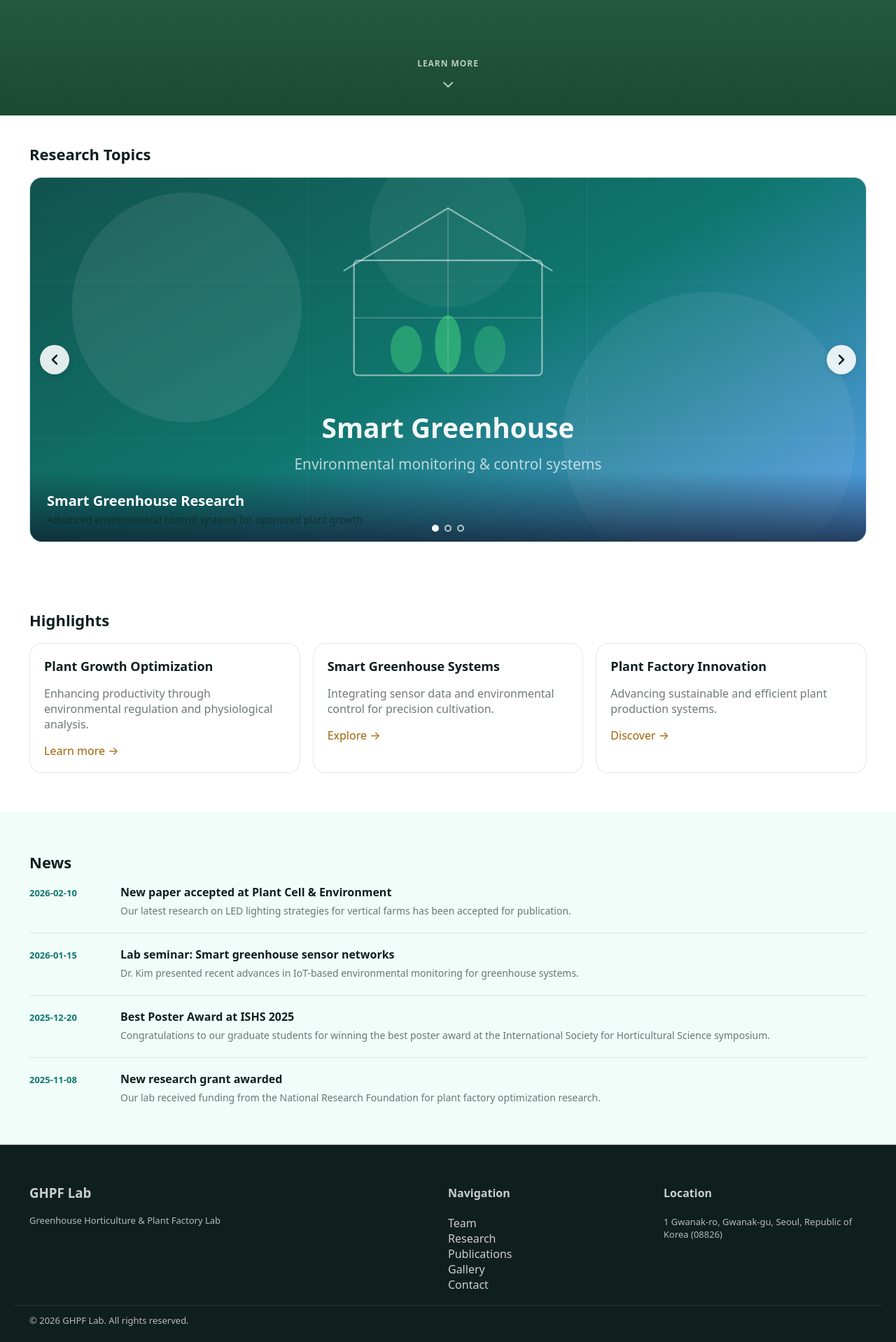
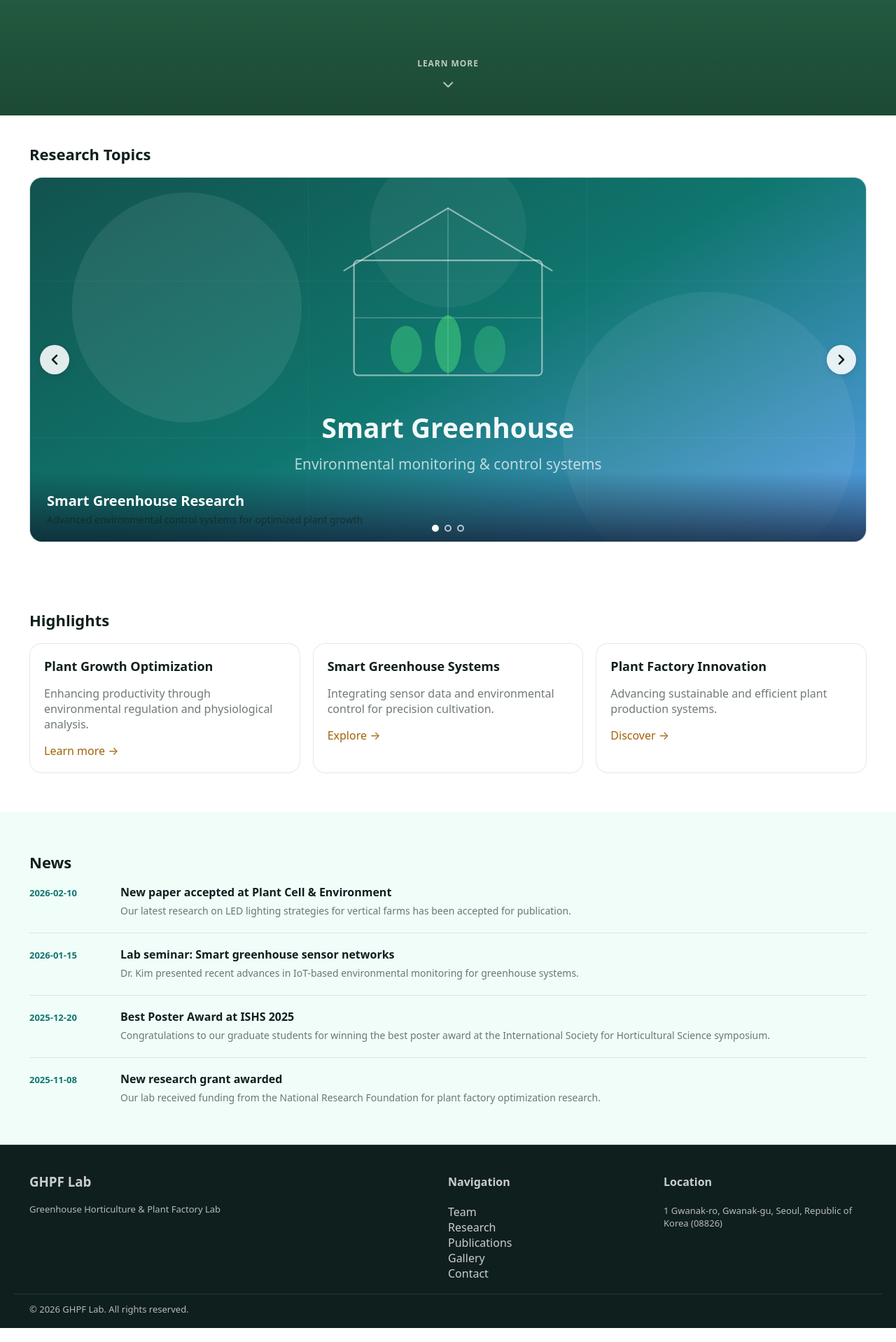
Before and after one commit to evergreendasol/Trial-2-lab-web, a Jekyll site: the page built from index.md, in a window 1280 px wide. Shown: the part 735-2653 px from the top of the page at 70% size. Built offline with Jekyll 4.4.1, drawn with Linux system fonts in a browser that asks for light colours.

Commit message:
Reduce footer top padding for tighter spacing
padding: 36px 0 22px → 20px 0 18px

https://claude.ai/code/session_01TmRjvzfDazRavAh5211o6j

```diff
--- a/assets/css/site.css
+++ b/assets/css/site.css
@@ -904,7 +904,7 @@ a:hover{color:var(--accent)}
 .footer{
   background:var(--dark);
   border-top:1px solid var(--darkLine);
-  padding:36px 0 22px;
+  padding:20px 0 18px;
   color:rgba(255,255,255,.78);
 }
 
```
